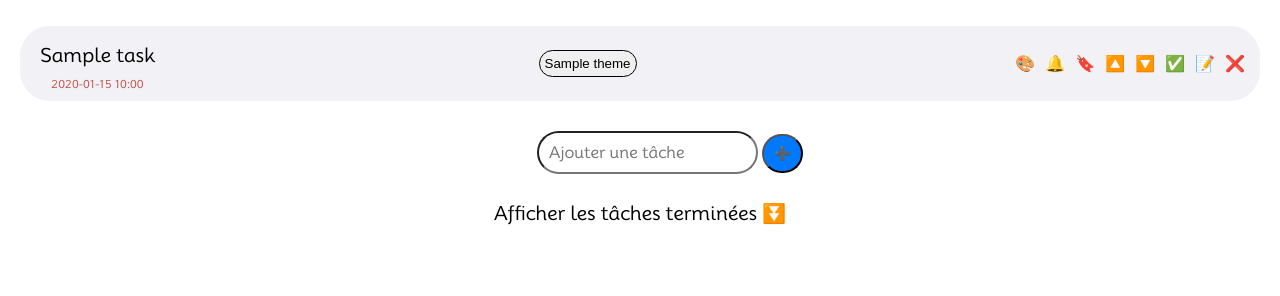
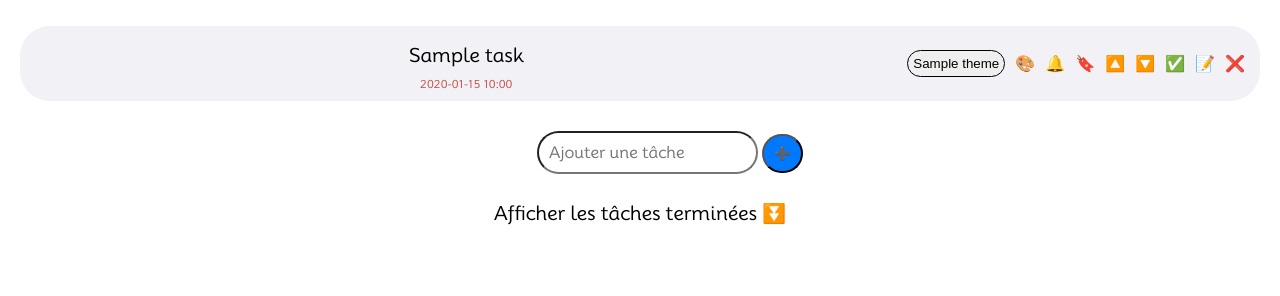
Before and after one commit to Arkayve/todolist, a PHP site: page / in a window 1280 px wide. Shown: the part 85-381 px from the top of the page. Run offline with PHP 8.4, Linux system fonts and the light colour scheme; tables that the repository leaves empty or names only in its code hold one stand-in row (values such as "Sample post"); data that the repository does not hold is empty.

Commit message:
fix css bug on display, text wasn't centered

```diff
--- a/assets/css/style.css
+++ b/assets/css/style.css
@@ -66,6 +66,10 @@ h2 {
     display: flex;
     justify-content: space-between;
     align-items: center;
+}
+
+.txt-container {
+    width: -webkit-fill-available;
 }
 
 .task-utils {
--- a/index.php
+++ b/index.php
@@ -291,7 +291,7 @@ getToken();
                             else {
                         ?>
                             <li id=<?= $task['id_task'] ?> class="task">
-                                <div>
+                                <div class="txt-container">
                                     <h2><?= $task['name'] ?></h2>
                                     <time class="alarm" datetime="<?= $task['alarm_date'] ?>">
                                         <?php
```
